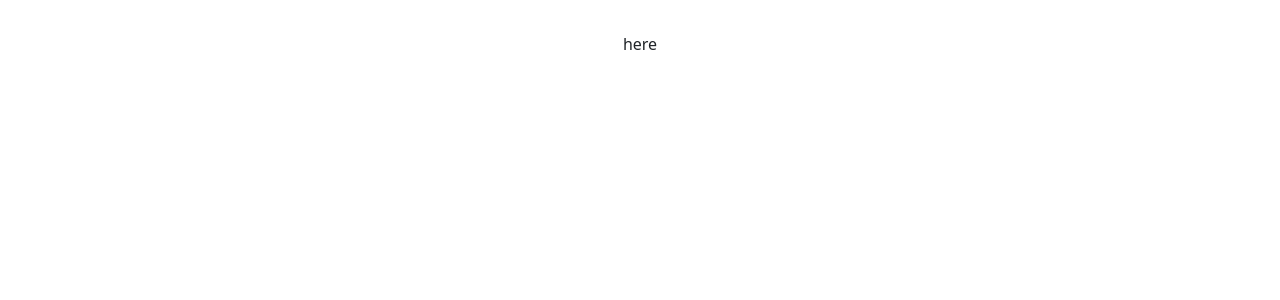
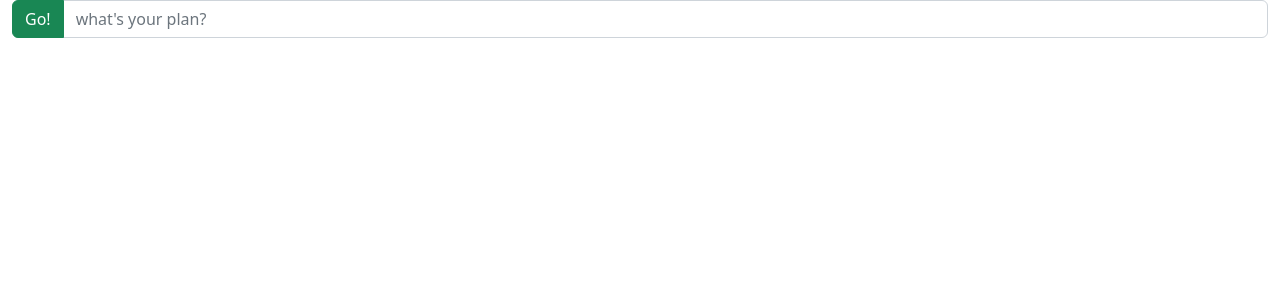
Before and after one commit to wenhoujx/timr, a React (Vite) app: page / in a window 1280 px wide. Shown: the top 300 px of the page. Built offline with nearby package versions, Linux system fonts and the light colour scheme.

Commit message:
newTask and task List

```diff
--- a/index.html
+++ b/index.html
@@ -2,9 +2,8 @@
 <html lang="en">
   <head>
     <meta charset="UTF-8" />
-    <link rel="icon" type="image/svg+xml" href="/vite.svg" />
     <meta name="viewport" content="width=device-width, initial-scale=1.0" />
-    <title>Vite + React</title>
+    <title>Timr</title>
   </head>
   <body>
     <div id="root"></div>
--- a/package.json
+++ b/package.json
@@ -10,9 +10,11 @@
   },
   "dependencies": {
     "bootstrap": "^5.2.3",
+    "lodash": "^4.17.21",
     "react": "^18.2.0",
     "react-bootstrap": "^2.6.0",
-    "react-dom": "^18.2.0"
+    "react-dom": "^18.2.0",
+    "use-elapsed-time": "^3.0.4"
   },
   "devDependencies": {
     "@types/react": "^18.0.24",
--- a/src/App.css
+++ /dev/null
@@ -1,41 +0,0 @@
-#root {
-  max-width: 1280px;
-  margin: 0 auto;
-  padding: 2rem;
-  text-align: center;
-}
-
-.logo {
-  height: 6em;
-  padding: 1.5em;
-  will-change: filter;
-}
-.logo:hover {
-  filter: drop-shadow(0 0 2em #646cffaa);
-}
-.logo.react:hover {
-  filter: drop-shadow(0 0 2em #61dafbaa);
-}
-
-@keyframes logo-spin {
-  from {
-    transform: rotate(0deg);
-  }
-  to {
-    transform: rotate(360deg);
-  }
-}
-
-@media (prefers-reduced-motion: no-preference) {
-  a:nth-of-type(2) .logo {
-    animation: logo-spin infinite 20s linear;
-  }
-}
-
-.card {
-  padding: 2em;
-}
-
-.read-the-docs {
-  color: #888;
-}
--- a/src/App.jsx
+++ b/src/App.jsx
@@ -1,12 +1,43 @@
 import { useState } from 'react'
-import './App.css'
 import { Container } from 'react-bootstrap'
+import { NewTask } from './components/NewTask'
+import { newTask, STOPPED } from './utils/utils'
+import _ from 'lodash'
+import { TaskList } from './components/TaskList'
+
+
 
 function App() {
+  const [tasks, setTasks] = useState([])
+  const addTask = (taskTitle) => {
+    setTasks((state) => (_.concat(tasks, [newTask(taskTitle)])))
+  }
+  const toggleStatus = (id) => {
+    setTasks((state) => (
+      _.map(state, t => {
+        if (t.id == id) {
+          return {
+            ...t,
+            [STOPPED] : !t.stopped
+          }
+        } else {
+          return t
+        }
+      })
+    ))
+  }
 
   return (
     <Container fluid>
-      <div>here</div>
+      <div>
+        <NewTask addTask={addTask} />
+      </div>
+      <div>
+        <TaskList
+        tasks={tasks}
+        onToggleStatus={toggleStatus}
+        />
+      </div>
     </Container>
   )
 }
--- /dev/null
+++ b/src/components/NewTask.jsx
@@ -0,0 +1,28 @@
+import _ from "lodash";
+import { useState } from "react";
+import { InputGroup, Form, Button } from "react-bootstrap";
+
+export function NewTask({ addTask }) {
+    const [value, setValue] = useState("")
+    const handleClick = () => {
+        if (_.isEmpty(value)) {
+            return
+        }
+        addTask(value)
+        setValue("")
+    }
+    return (<InputGroup className="mb-3">
+        <Button
+        className="btn-success"
+        onClick={handleClick}>
+            Go!
+        </Button>
+        <Form.Control
+            placeholder="what's your plan?"
+            onChange={(e) => setValue(e.target.value)}
+            onKeyDown={(e) => {e.key === 'Enter' && handleClick()}}
+            value={value}
+        />
+    </InputGroup>)
+
+}
--- /dev/null
+++ b/src/components/TaskList.jsx
@@ -0,0 +1,40 @@
+import { TITLE, ID } from "../utils/utils";
+import { Button, Stack, InputGroup, Form } from "react-bootstrap";
+import { useState } from "react";
+export function TaskList({ tasks, onToggleStatus }) {
+    return (
+        <div>
+            {tasks.map(task => (
+                <SingleTask
+                    key={task[ID]}
+                    task={task}
+                    onToggleStatus={onToggleStatus}
+                />
+            ))}
+        </div>
+    )
+}
+
+export function SingleTask({ task, onToggleStatus }) {
+    const { id, title, start, stopped } = task
+    const [editing, setEditing] = useState(false)
+    const [value, setValue] = useState(title)
+
+
+    return (
+        <InputGroup className="mb-3">
+            <Button className={`${stopped ? 'btn-success' : 'btn-danger'}`}
+            style={{width: '40px'}}
+                onClick={() => onToggleStatus(id)}>
+                {stopped ? '\u{2713}' : '⤾'}
+            </Button>
+            <Form.Control
+                value={value}
+                onChange={e => setValue(e.target.value)}
+                onKeyDown={e => e.key === 'Enter' && setEditing(!editing)}
+                readOnly={!editing}
+            />
+        </InputGroup>
+
+    )
+}
--- a/src/index.css
+++ /dev/null
@@ -1,70 +0,0 @@
-:root {
-  font-family: Inter, Avenir, Helvetica, Arial, sans-serif;
-  font-size: 16px;
-  line-height: 24px;
-  font-weight: 400;
-
-  color-scheme: light dark;
-  color: rgba(255, 255, 255, 0.87);
-  background-color: #242424;
-
-  font-synthesis: none;
-  text-rendering: optimizeLegibility;
-  -webkit-font-smoothing: antialiased;
-  -moz-osx-font-smoothing: grayscale;
-  -webkit-text-size-adjust: 100%;
-}
-
-a {
-  font-weight: 500;
-  color: #646cff;
-  text-decoration: inherit;
-}
-a:hover {
-  color: #535bf2;
-}
-
-body {
-  margin: 0;
-  display: flex;
-  place-items: center;
-  min-width: 320px;
-  min-height: 100vh;
-}
-
-h1 {
-  font-size: 3.2em;
-  line-height: 1.1;
-}
-
-button {
-  border-radius: 8px;
-  border: 1px solid transparent;
-  padding: 0.6em 1.2em;
-  font-size: 1em;
-  font-weight: 500;
-  font-family: inherit;
-  background-color: #1a1a1a;
-  cursor: pointer;
-  transition: border-color 0.25s;
-}
-button:hover {
-  border-color: #646cff;
-}
-button:focus,
-button:focus-visible {
-  outline: 4px auto -webkit-focus-ring-color;
-}
-
-@media (prefers-color-scheme: light) {
-  :root {
-    color: #213547;
-    background-color: #ffffff;
-  }
-  a:hover {
-    color: #747bff;
-  }
-  button {
-    background-color: #f9f9f9;
-  }
-}
--- /dev/null
+++ b/src/utils/utils.js
@@ -0,0 +1,15 @@
+import _ from "lodash"
+
+export const TITLE = 'title'
+export const START = 'start'
+export const STOPPED = 'stopped'
+export const ID = 'id'
+
+export function newTask(task) {
+    return {
+        [ID]: _.uniqueId(),
+        [TITLE]: task,
+        [START]: _.now(),
+        [STOPPED]: false
+    }
+}
```
Also changed, not shown: src/utils/taskUtils.js (added), 1 other file (tests, documents, lock files or other folders).
